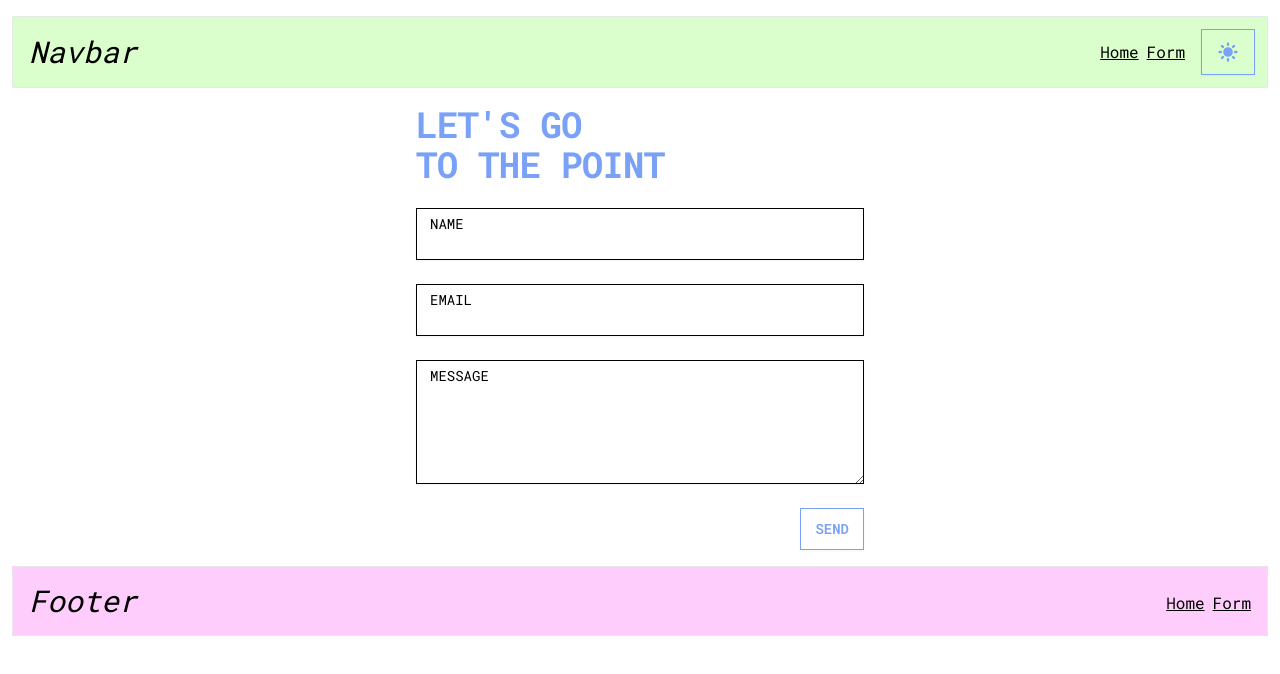
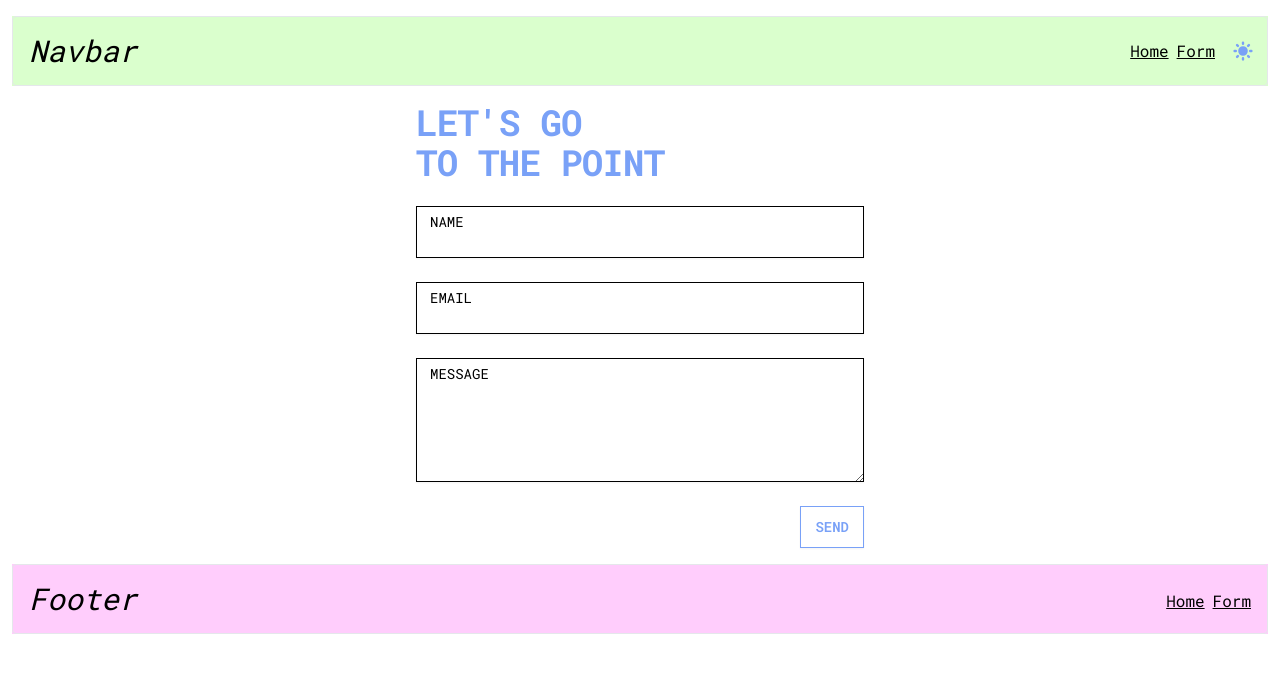
Before and after one commit to lisandrojm/portfolio-start-running, a Next.js app: page /form in a window 1280 px wide. Shown: the top 674 px of the page. Built offline with nearby package versions, Linux system fonts and the light colour scheme.

Commit message:
heroicons-custom

```diff
--- a/src/app/_components/ThemeSwitcher.tsx
+++ b/src/app/_components/ThemeSwitcher.tsx
@@ -1,7 +1,6 @@
 // src/app/_components/ThemeSwitcher.tsx
 'use client';
 
-import { Button } from '@/_components/_ui';
 import { MoonIcon, SunIcon } from '@heroicons/react/solid'; // Import MoonIcon and SunIcon from Heroicons
 
 import { useState, useEffect } from 'react';
@@ -23,9 +22,9 @@ export default function ThemeSwitcher() {
   }, []); // Solo se ejecuta una vez al montar el componente
 
   return (
-    <Button onClick={toggleTheme}>
+    <button className="text-orange" onClick={toggleTheme}>
       {/* Use the SunIcon and MoonIcon based on the current theme */}
       {theme === 'dark' ? <MoonIcon className="w-6 h-6" /> : <SunIcon className="w-6 h-6" />}
-    </Button>
+    </button>
   );
 }
```
